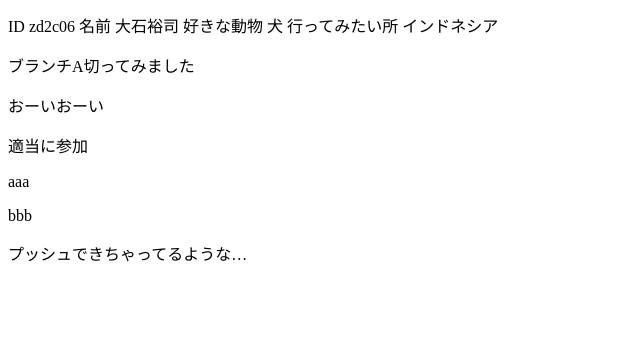
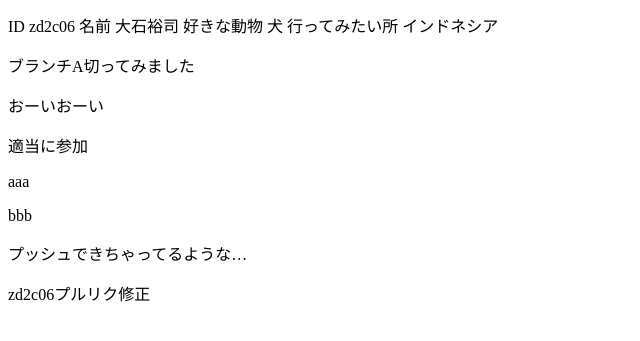
Before and after one commit to zd2c06/GroupBlue, a plain HTML site: page index.html in a window 1280 px wide. Shown: the part 101-442 px from the top of the page, without its empty margins (0-640 px from the left). Drawn offline with Linux system fonts and the light colour scheme.

Commit message:
zd2c06プルリクです

```diff
--- a/index.html
+++ b/index.html
@@ -32,5 +32,6 @@
     <p>aaa</p>
     <p>bbb</p>
     <p>プッシュできちゃってるような…</p>
+    <p>zd2c06プルリク修正</p>
 </body>
 </html>
```
